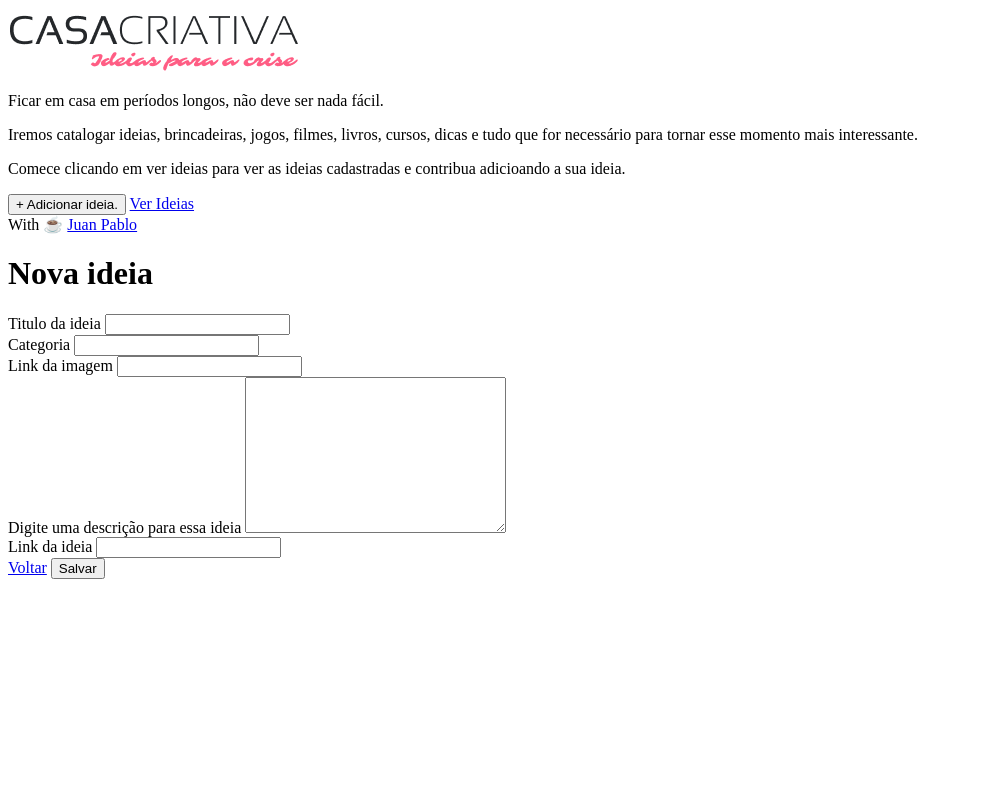
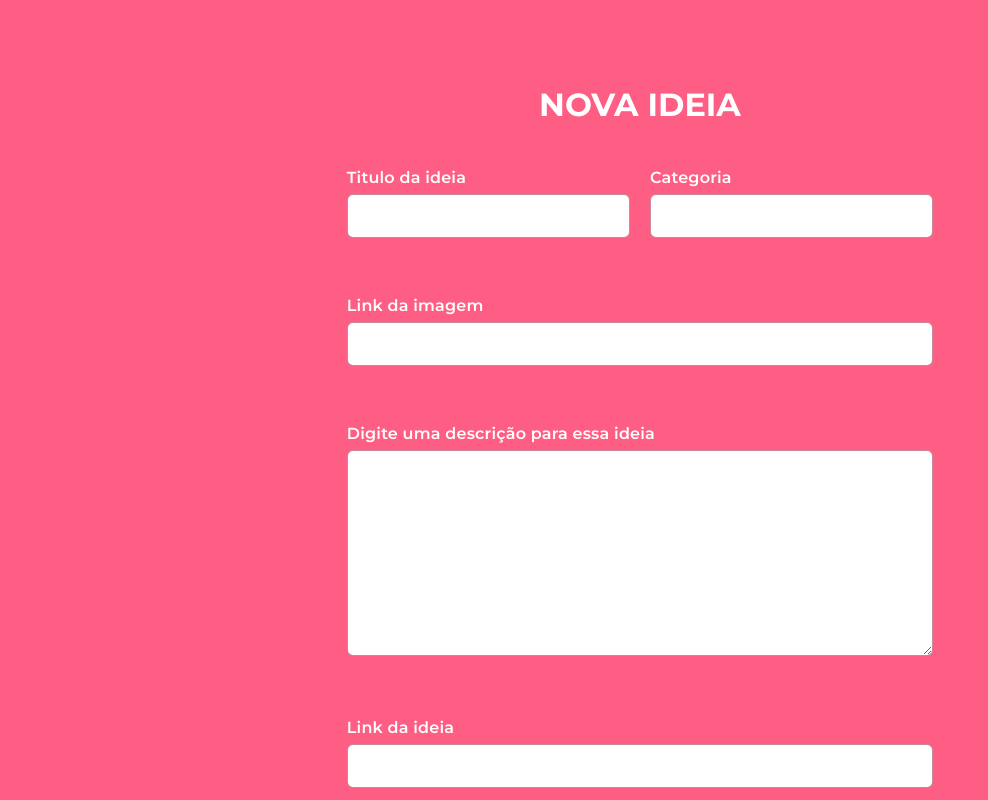
Before and after one commit to JuanPabllo/Casa_Criativa, a website: page views/index.html in a window 1280 px wide. Both pictures are taken after a click on the button "+ Adicionar ideia.". Shown: the whole page, without its empty margins (0-988 px from the left). Drawn offline with nearby package versions, Linux system fonts and the light colour scheme; files that its build step writes are made by us from their sources; files whose address does not match are found by name.

Commit message:
Add Css e correção no html

```diff
--- a/public/style.css
+++ b/public/style.css
@@ -0,0 +1,352 @@
+/* Global */
+body {
+  background: #e5e5e5;
+  color: #25282B;
+  margin: 0;
+  font-family: 'Montserrat', sans-serif;
+}
+
+body.hideScroll {
+  overflow: hidden;
+}
+
+#modal.hide {
+  opacity: 0;
+  visibility: hidden;
+}
+
+a {
+  color: #FF5E84;
+  font-weight: bold;
+  text-decoration: none;
+}
+
+
+a:hover {
+  text-decoration: underline;
+  text-transform: uppercase;
+}
+
+p, .description {
+  font-size: 16px;
+  line-height: 24px;
+  letter-spacing: 0.1px;
+}
+
+.button {
+  color: #fff;
+  background: #FF5E84;
+
+  width: 150px;
+  height: 40px;
+
+
+  font-size: 14px;
+  font-weight: bold;
+
+  display: flex;
+  align-items: center;
+  justify-content: center;
+
+  border-radius: 8px;
+
+  box-shadow: 0 8px 16px rgba(255, 0, 92, 0.16);
+
+  transition: 400ms;
+}
+
+.button:hover{
+  background-color: #0984e3;
+  text-decoration: none;
+}
+
+
+/* Default */
+
+#container{
+  width: 90%;
+  max-width: 980px;
+  margin: 40px auto;
+
+  display: flex;
+}
+
+main {
+  margin: 32px 0;
+}
+
+#intro {
+  width: 300px;
+  margin-right: 64px;
+}
+
+#buttons {
+  display: flex;
+  margin-bottom: 32px;
+  justify-content: space-evenly;
+
+}
+
+button {
+  background: none;
+  border: none;
+  font-weight: bold;
+  font-size: 14px;
+  line-height: 18px;
+  letter-spacing: 0.2px;
+  color: #FF5E84;
+  cursor: pointer;
+  outline: none;
+}
+
+button:hover {
+  text-decoration: underline;
+}
+
+
+footer {
+  text-align: center;
+  font-weight: 400;
+  font-size: 14px;
+  line-height: 18px;
+  letter-spacing: 0.2px;
+
+  color: #777;
+}
+
+footer  a {
+  opacity: 0.7;
+
+}
+
+img, #footer {
+  margin-top: 50px;
+  margin-bottom: 32px;
+}
+
+.idea {
+ display: flex;
+ background-color: #fff;
+ border-radius: 8px;
+
+ box-shadow: 0 4px 16px -8px rgba(1, 1, 1, 0.1);
+ padding: 32px;
+ margin-bottom: 20px;
+}
+
+.idea img {
+  width: 60px;
+  height: 60px;
+
+  margin-right: 32px;
+}
+
+.idea h3 {
+  margin: 0;
+}
+
+.idea p {
+  margin: 8px 0;
+  color: #777;
+}
+
+.idea .description{
+  margin: 16px 0;
+}
+
+/*   modal   */
+
+#modal {
+  background: #FF5E84;
+
+  position: fixed;
+
+  top: 0;
+  bottom: 0;
+  left: 0;
+  right: 0;
+
+  display: flex;
+  justify-content: center;
+
+  transition: 400ms;
+
+}
+
+#modal.addScroll {
+  overflow: auto;
+}
+
+#modal .content {
+  margin-top: 5%;
+
+  color: white;
+}
+
+#modal .content h1 {
+  text-align: center;
+  text-transform: uppercase;
+
+}
+
+#modal form {
+  width: 80%;
+  max-width: 800px;
+
+  margin: 0 auto 15%;
+
+  display: grid;
+  grid-template-columns: 1fr 1fr;
+
+  gap: 20px;
+
+}
+
+.content form div:nth-child(3),
+.content form div:nth-child(4),
+.content form div:nth-child(5) {
+  grid-column: span 2;
+}
+
+.input-wrapper {
+  margin: 16px 0;
+}
+
+
+form input, form textarea {
+  width: 100%;
+
+  padding: 12px;
+
+  box-sizing: border-box;
+
+  border-radius: 6px;
+
+  border: 1px solid rgba(141, 25, 52, 0.5);
+
+  outline: none;
+
+  font-size: 16px;
+}
+
+form label {
+  font-weight: 600;
+  line-height: 32px;
+  letter-spacing: 0.2px;
+}
+
+form a {
+  width: 150px;
+  height: 40px;
+  background-color: #ffffff22;
+  color: white;
+
+  display: flex;
+  align-items: center;
+  justify-content: center;
+
+  font-size: 14px;
+  font-weight: bold;
+
+  border-radius: 6px;
+
+  align-self: end;
+  transition: 400ms;
+}
+
+form a:hover {
+  background: #fff;
+  color: #FF5E84;
+  text-decoration: none;
+}
+
+form button {
+  background: white;
+
+  width: 150px;
+  height: 40px;
+
+  border-radius: 6px;
+
+  cursor: pointer;
+
+  margin-top: 32px;
+
+  grid-column: 2;
+  justify-self: end;
+
+  transition: 400ms;
+}
+
+form button:hover {
+
+  background-color: #0984e3;
+  color: white;
+  text-decoration: none;
+}
+
+/* IDEIA.HTML */
+
+#page-ideas #container {
+  display: block;
+}
+#page-ideas header {
+  display: flex;
+  justify-content: space-between;
+}
+
+#page-ideas nav {
+  display: flex;
+  align-items: center;
+}
+
+#page-ideas nav li {
+  list-style-type: none;
+
+  margin-right: 16px;
+}
+
+#page-ideas nav li a {
+  color: #25282B;
+}
+
+#page-ideas nav li a.button {
+  color: white;
+}
+
+#page-ideas nav li:last-child {
+  margin: 0;
+}
+
+section#title {
+  text-align: center;
+  margin: 32px;
+}
+
+section#title p {
+  opacity: 0.7;
+  margin: 0;
+}
+
+section#title h1 {
+  margin: 0;
+
+  font-size: 28px;
+}
+
+section#ideas {
+  display: grid;
+  grid-template-columns: 1fr 1fr;
+
+  gap: 20px;
+}
+
+section#ideas .idea {
+  margin: 0;
+}
+
+section#title,
+section#ideas,
+footer {
+  margin-top: 64px;
+}
--- a/views/all_ideas.html
+++ b/views/all_ideias.html
@@ -1,7 +1,8 @@
 {% for idea in ideas %}
-
-<div class="idea">
-    <img src="{{idea.image}}" alt="dev">
+<div class ="idea">
+    <img
+    src="{{idea.image}}"
+    alt="dev">
 
     <div class="content">
         <h3>{{idea.title}}</h3>
@@ -9,8 +10,7 @@
         <div class="description">
             {{idea.description}}
         </div>
-        <a href="{{idea.link}}" target="_blank">Ir para ideia</a>
+        <a href="{{idea.link}}" target="_blank">ir para ideia</a>
     </div>
 </div>
-
 {% endfor %}
--- a/views/index.html
+++ b/views/index.html
@@ -27,12 +27,12 @@
     </section>
 
     <footer>
-        With ☕ <a href="http://rocketseat.com.br" target="_blank">Juan Pablo</a>
+      With ☕ <a href="https://www.linkedin.com/in/juanpablodev/" target="_blank">By Juan Pablo</a>
     </footer>
 
 </section>
     <section id="last-ideias">
-        {% include "all_ideas.html" %}
+        {% include "all_ideias.html" %}
 </section>
 
 {% endblock %}
```
Also changed, not shown: server.js (+10 -16 lines), views/ideias.html (+1 -1 lines).
